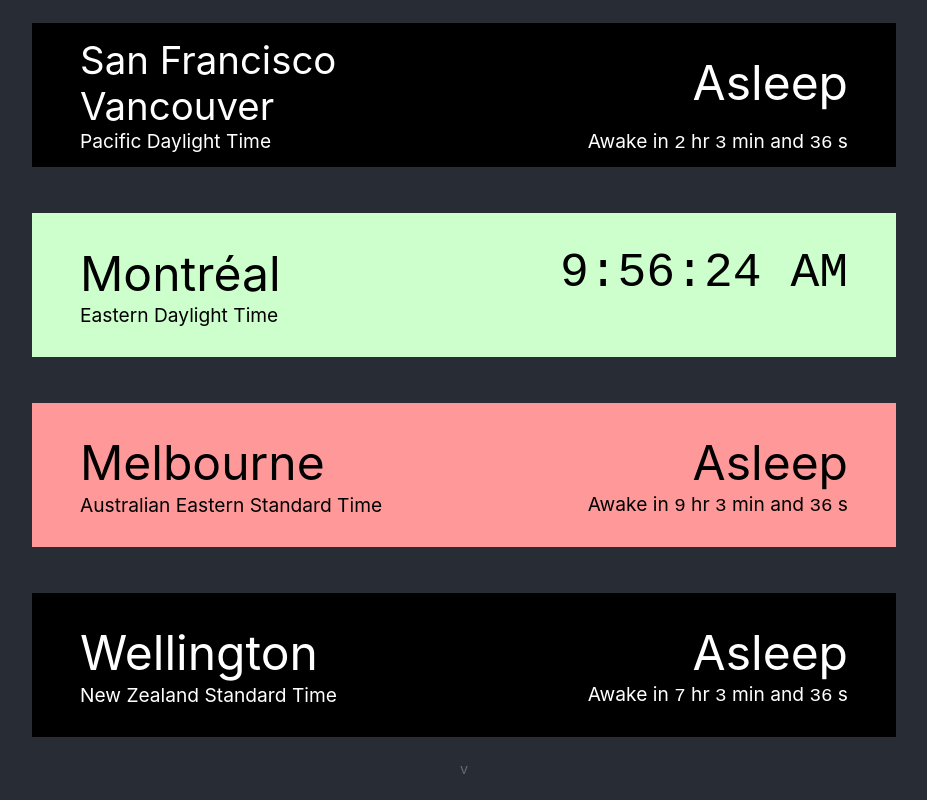
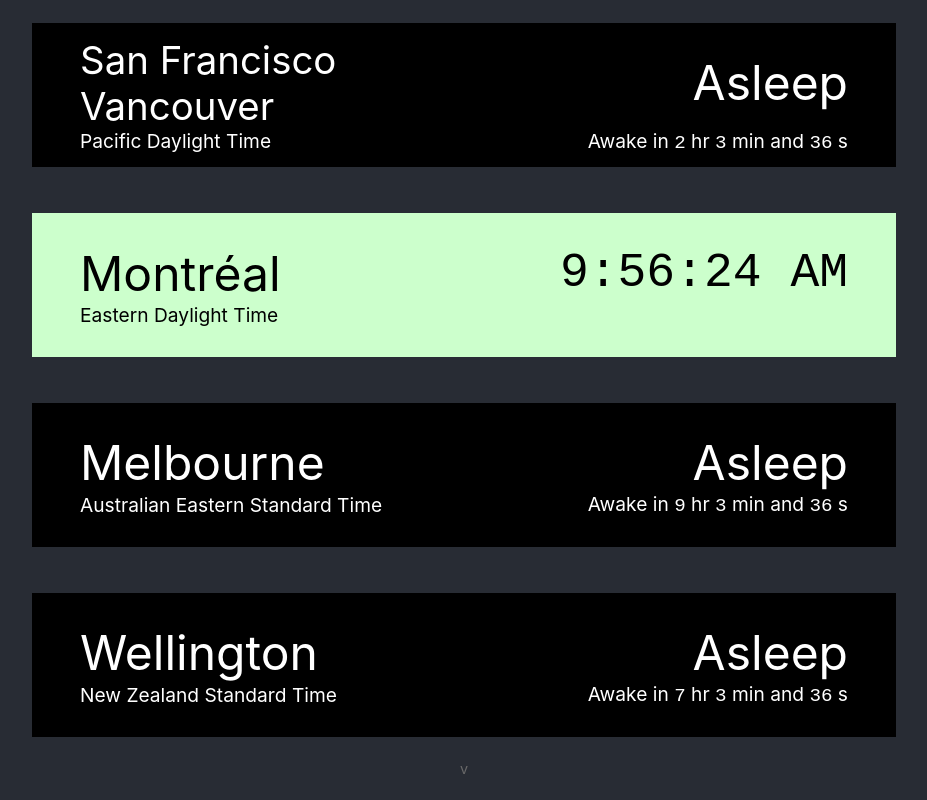
Before and after one commit to TimothyJones/can-i-call-clock, a React (Create React App) app: page / in a window 1280 px wide. Shown: the whole page, without its empty margins (176-1103 px from the left). Built offline with nearby package versions, Linux system fonts and the light colour scheme.

Commit message:
fix: Move sleep time to 11pm, move late evening to from 9pm

```diff
--- a/src/TimeDisplay.tsx
+++ b/src/TimeDisplay.tsx
@@ -22,16 +22,12 @@ export const TimeDisplay = ({
               : city
             : inferredCity}
         </div>
-        {timeOfDay === 'lateEvening' || timeOfDay === 'night' ? (
-          'Asleep'
-        ) : (
-          <div className="Time">{time}</div>
-        )}
+        {timeOfDay === 'night' ? 'Asleep' : <div className="Time">{time}</div>}
       </div>
 
       <div className="TimeBlockSegment">
         <div className="Timezone">{displayTimezone}</div>
-        {timeOfDay === 'lateEvening' || timeOfDay === 'night' ? (
+        {timeOfDay === 'night' ? (
           <div className="Timezone">
             Awake in <span className="Time">{timeToNine.hours}</span> hr{' '}
             <span className="Time">{timeToNine.minutes}</span> min and{' '}
--- a/src/hooks/useTimeFormats/formatters.ts
+++ b/src/hooks/useTimeFormats/formatters.ts
@@ -2,7 +2,10 @@ import { DateTime } from 'luxon';
 import { TimeOfDay } from '../../types';
 
 export const timeOfDayString = (now: DateTime): TimeOfDay => {
-  if (now.hour >= 22) {
+  if (now.hour >= 23) {
+    return 'night';
+  }
+  if (now.hour >= 21) {
     return 'lateEvening';
   }
   if (now.hour >= 18) {
```
